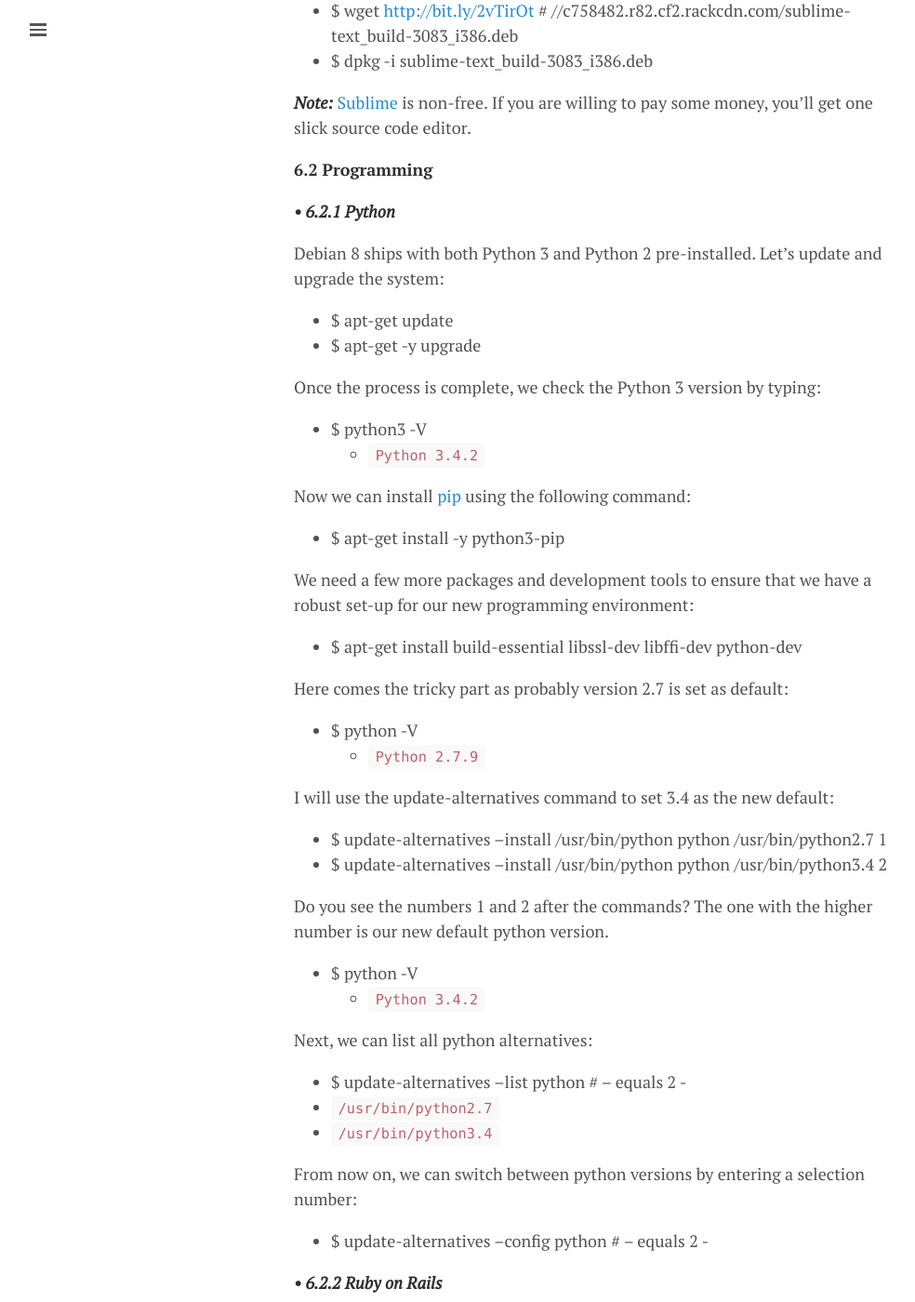
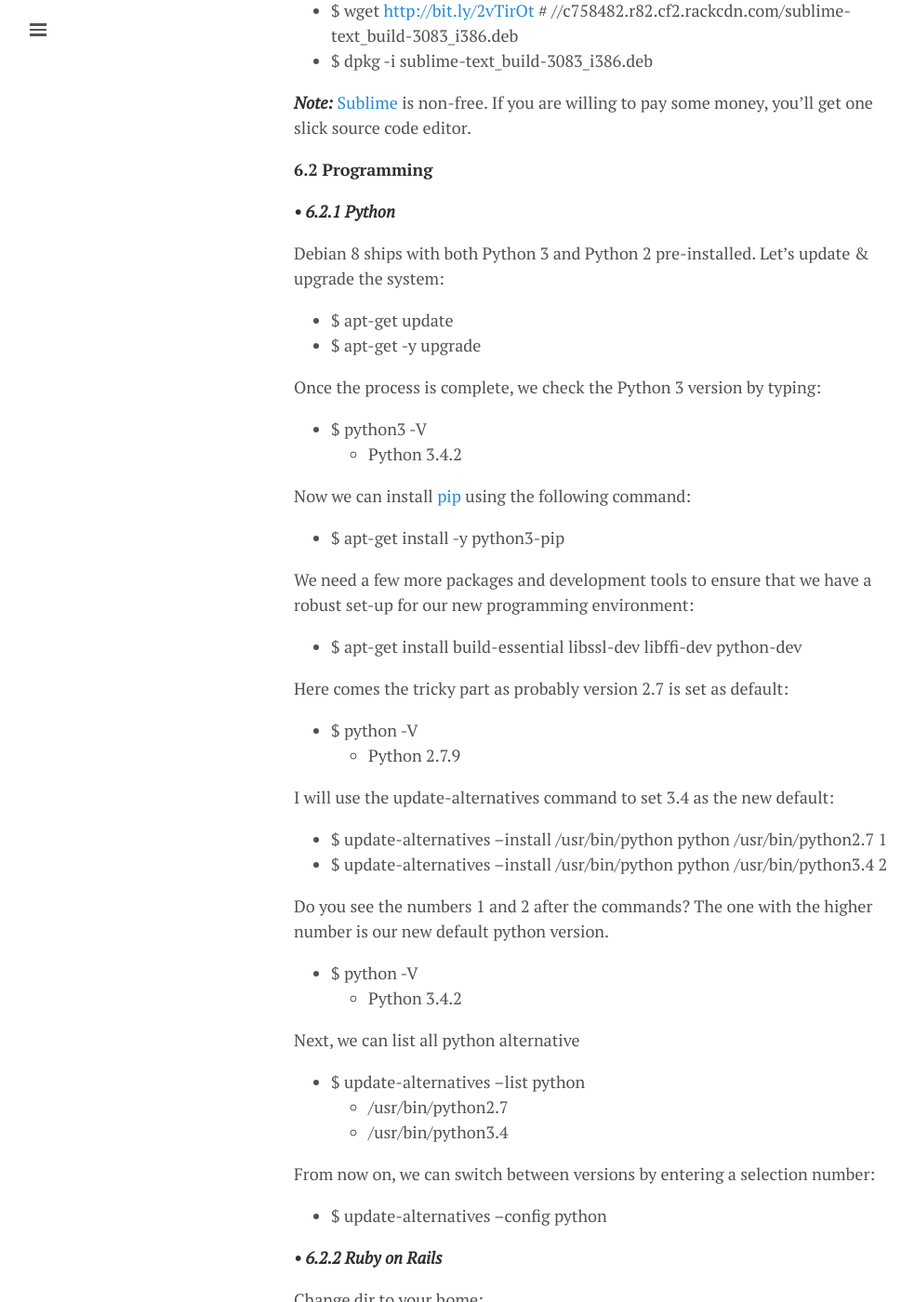
Before and after one commit to lgeurts/lgeurts.github.io, a Jekyll site: the page built from _posts/2017-07-11-bunsenlabs-linux-setup-notes-for dell-inspiron-6000.md, in a window 1280 px wide and 1400 px high, scrolled down 9283 px. Shown: the whole window at 93% size, without its empty margins (0-984 px from the left). Built offline with Jekyll 4.4.1, drawn with Linux system fonts in a browser that asks for light colours; nearby versions of some CDN libraries; comment, search, counter and statistics services are not loaded.

Commit message:
Change section 6 #312 > #314

```diff
--- a/_posts/2017-07-11-bunsenlabs-linux-setup-notes-for dell-inspiron-6000.md
+++ b/_posts/2017-07-11-bunsenlabs-linux-setup-notes-for dell-inspiron-6000.md
@@ -274,7 +274,7 @@ Multiple Cursors | [https://github.com/terryma/vim-multiple-cursors/](https://gi
 
 ***• 6.2.1 Python***
 
-Debian 8 ships with both Python 3 and Python 2 pre-installed. Let’s update and upgrade the system:
+Debian 8 ships with both Python 3 and Python 2 pre-installed. Let’s update & upgrade the system:
 
 - $ apt-get update
 - $ apt-get -y upgrade
@@ -282,7 +282,7 @@ Debian 8 ships with both Python 3 and Python 2 pre-installed. Let’s update and
 Once the process is complete, we check the Python 3 version by typing:
 
 - $ python3 -V
-  * `Python 3.4.2`
+  * Python 3.4.2
 
 Now we can install [pip](https://en.wikipedia.org/wiki/Pip_%28package_manager%29) using the following command:
 
@@ -295,7 +295,7 @@ We need a few more packages and development tools to ensure that we have a robus
 Here comes the tricky part as probably version 2.7 is set as default:
 
 - $ python -V
-  * `Python 2.7.9`
+  * Python 2.7.9
 
 I will use the update-alternatives command to set 3.4 as the new default:
 
@@ -305,17 +305,17 @@ I will use the update-alternatives command to set 3.4 as the new default:
 Do you see the numbers 1 and 2 after the commands? The one with the higher number is our new default python version.
 
 - $ python -V
-  * `Python 3.4.2`
+  * Python 3.4.2
 
-Next, we can list all python alternatives:
+Next, we can list all python alternative
 
-- $ update-alternatives --list python # -- equals 2 -
-* `/usr/bin/python2.7`
-* `/usr/bin/python3.4`
+- $ update-alternatives --list python
+  * /usr/bin/python2.7
+  * /usr/bin/python3.4
 
-From now on, we can switch between python versions by entering a selection number:
+From now on, we can switch between versions by entering a selection number:
 
-- $ update-alternatives --config python # -- equals 2 -
+- $ update-alternatives --config python
 
 ***• 6.2.2 Ruby on Rails***
 
```
